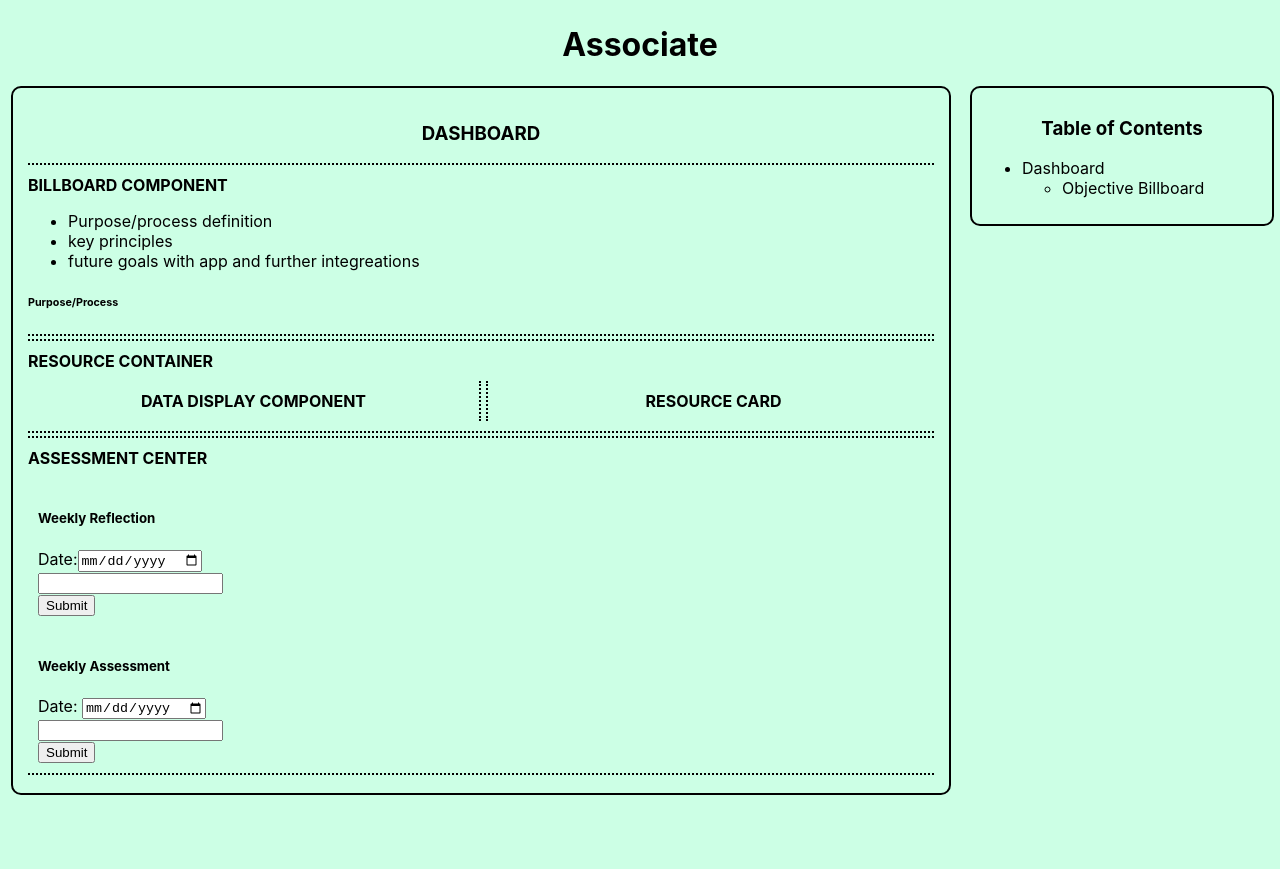
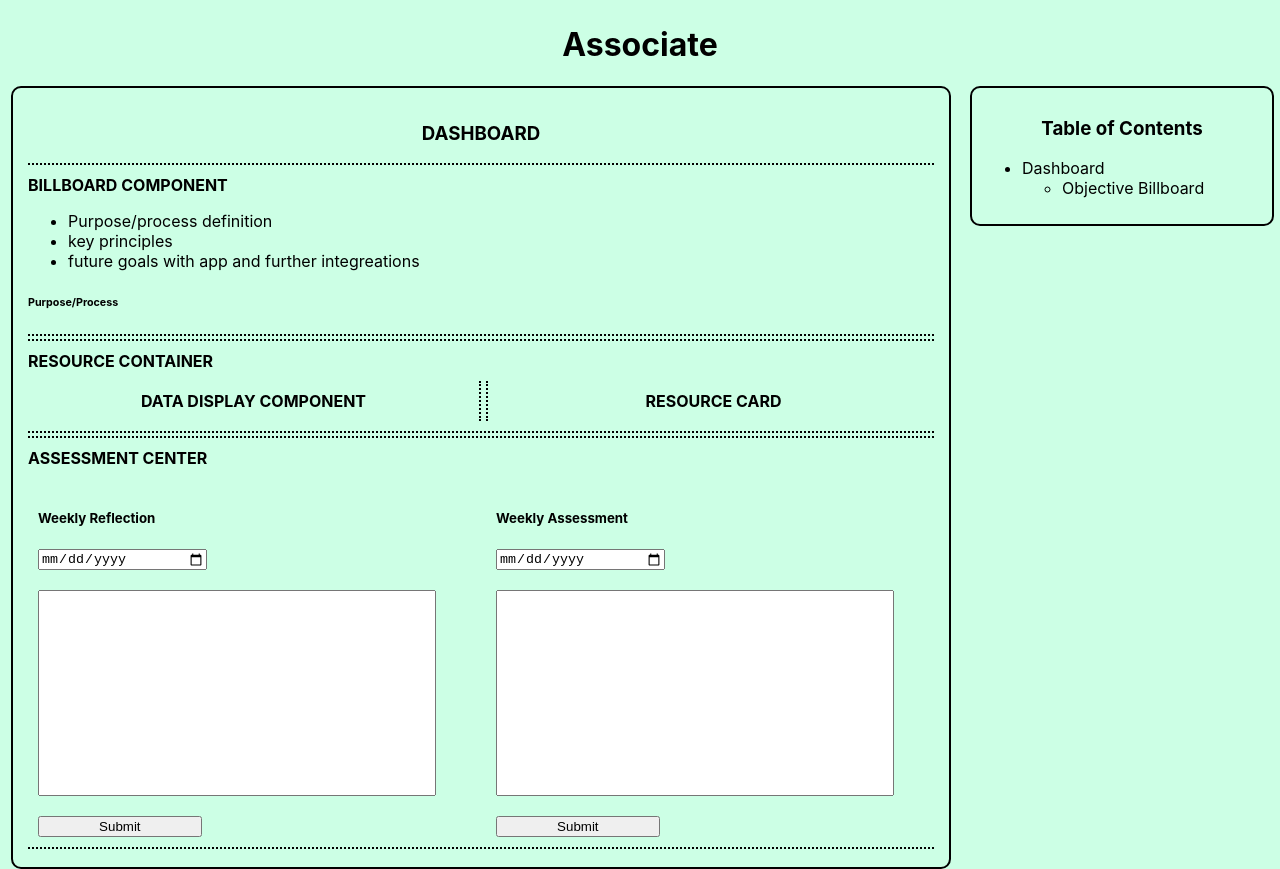
Before and after one commit to jpersons24/associate, a React (Create React App) app in the folder associate-frontend/: page / in a window 1280 px wide. Before the commit the page ends 808 px from the top, so only its background shows below. Built offline with nearby package versions, Linux system fonts and the light colour scheme; no server answers.

Commit message:
reflection and assessment forms

```diff
--- a/associate-frontend/src/App.css
+++ b/associate-frontend/src/App.css
@@ -125,14 +125,48 @@
   text-transform: uppercase;
 }
 
+.form-container {
+  display: grid;
+  grid-template-columns: 50% 50%;
+  grid-template-rows: 1fr;
+  gap: 0px 5px;
+  grid-template-areas:
+    ". .";
+}
+
 /* ************ reflection form ************** */
 
 .reflection {
+  display: flex;
   padding: 10px;
+}
+
+.reflection-container {
+  width: 90%;
+}
+
+.form {
+  display: flex;
+  flex-direction: column;
+  justify-content: space-between;
+}
+
+.input {
+  width: 42%;
+}
+
+.input-box {
+  width: 100%;
+  height: 200px;
 }
 
 /* ************ assessment form ************** */
 
 .assessment {
+  display: flex;
   padding: 10px;
 }
+
+.assessment-container {
+  width: 90%;
+}
--- a/associate-frontend/src/components/Assessment.js
+++ b/associate-frontend/src/components/Assessment.js
@@ -18,11 +18,11 @@ const Assessment = () => {
 
   return (
 		<div className="assessment">
-			<div className="assessment-form">
+			<div className="assessment-container">
 				<h5>Weekly Assessment</h5>
-				<form onSubmit={handleSubmit}>
-					<label>Date: </label>
+				<form className="form" onSubmit={handleSubmit}>
 					<input
+						className="input"
 						type="date"
 						name="date"
 						value={formData.date}
@@ -30,13 +30,14 @@ const Assessment = () => {
 					/>
 					<br></br>
 					<input
+						className="input-box"
 						type="text"
 						name="assessment"
 						value={formData.assessment}
 						onChange={handleChange}
 					/>
 					<br></br>
-					<input type="submit" />
+					<input className="input" type="submit" />
 				</form>
 			</div>
 		</div>
--- a/associate-frontend/src/components/Reflection.js
+++ b/associate-frontend/src/components/Reflection.js
@@ -19,11 +19,11 @@ const Reflection = () => {
 
   return (
 		<div className="reflection">
-			<div className="reflection-form">
+			<div className="reflection-container">
 				<h5>Weekly Reflection</h5>
-				<form onSubmit={handleSubmit}>
-					<label>Date:</label>
+				<form className="form" onSubmit={handleSubmit}>
 					<input
+						className="input"
 						type="date"
 						name="date"
 						value={formData.date}
@@ -31,13 +31,14 @@ const Reflection = () => {
 					/>
 					<br></br>
 					<input
+						className="input-box"
 						type="text"
 						name="reflection"
 						value={formData.reflection}
 						onChange={handleChange}
 					/>
 					<br></br>
-					<input type="submit" />
+					<input className="input" type="submit" />
 				</form>
 			</div>
 		</div>
```
